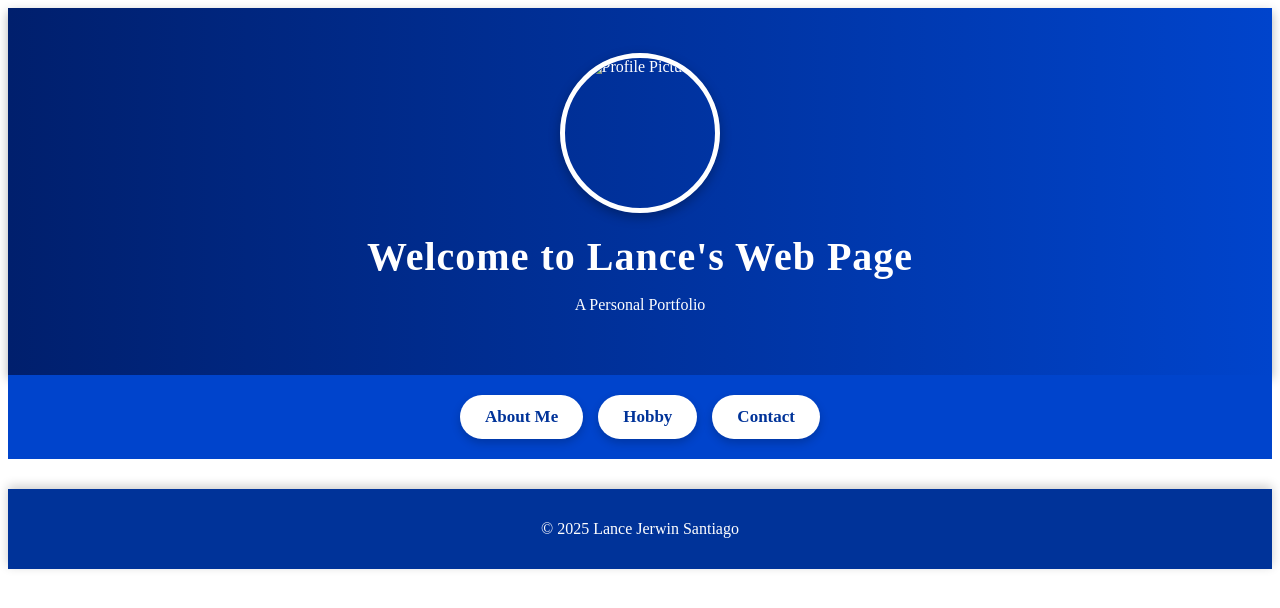
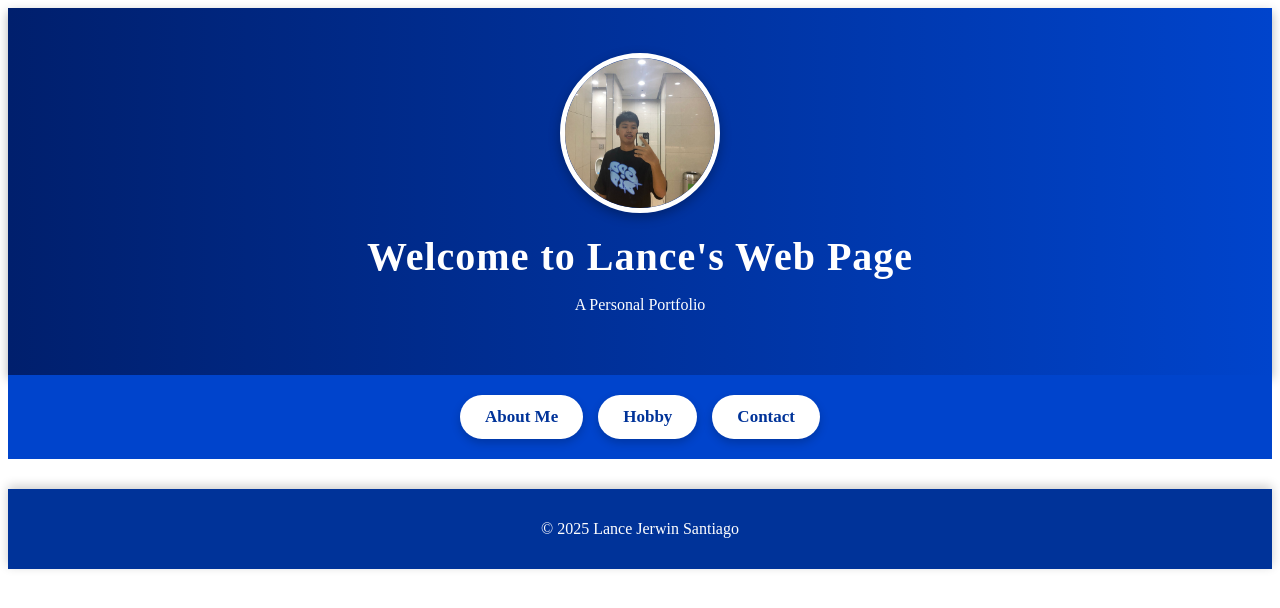
Before and after one commit to 25-12163-sys/SantiagoLanceJerwin-CC100-Website, a plain HTML site: page index.html in a window 1280 px wide. Drawn offline with Linux system fonts and the light colour scheme.

Commit message:
Update index.html

```diff
--- a/index.html
+++ b/index.html
@@ -16,7 +16,7 @@
 
 <header>
     <div class="profile-circle">
-        <img src="lance.jpg" alt="Profile Picture">
+        <img src="lance.jpeg" alt="Profile Picture">
     </div>
     <h1>Welcome to Lance's Web Page</h1>
     <p>A Personal Portfolio</p>
```
